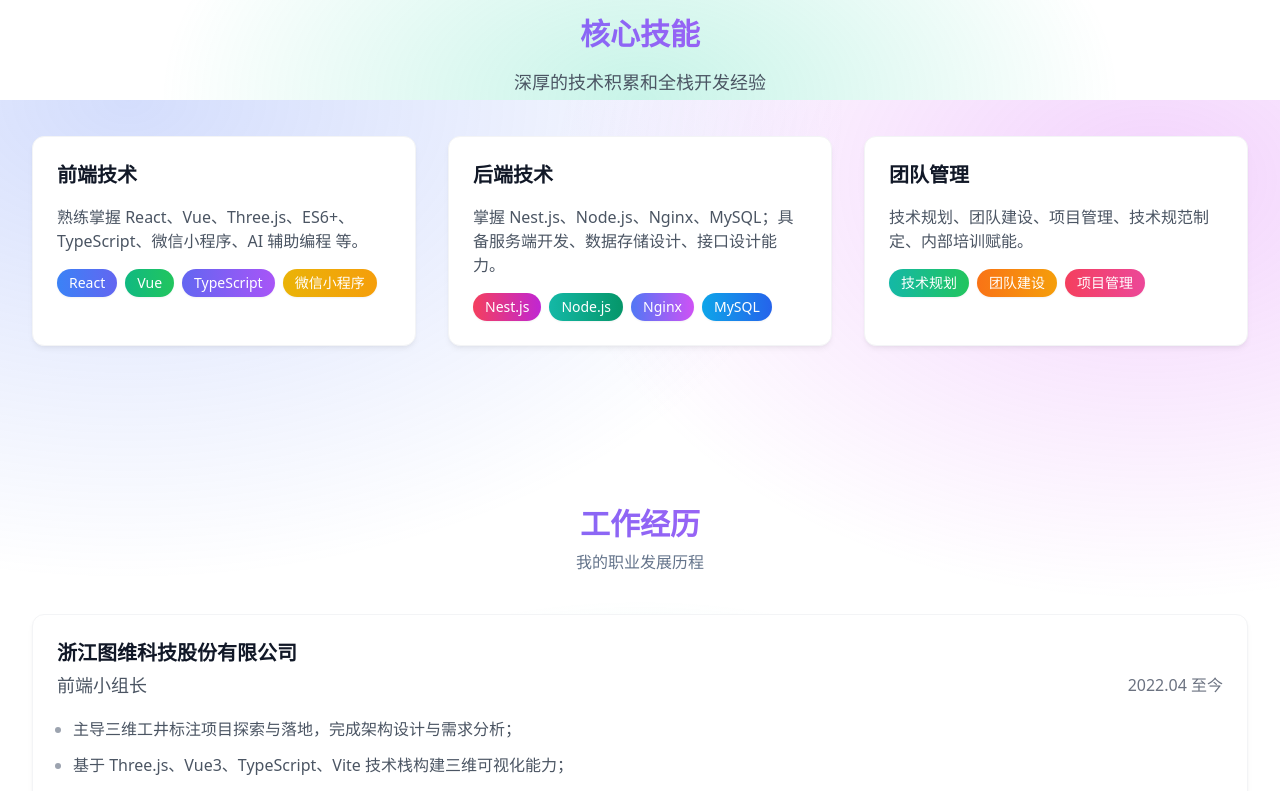
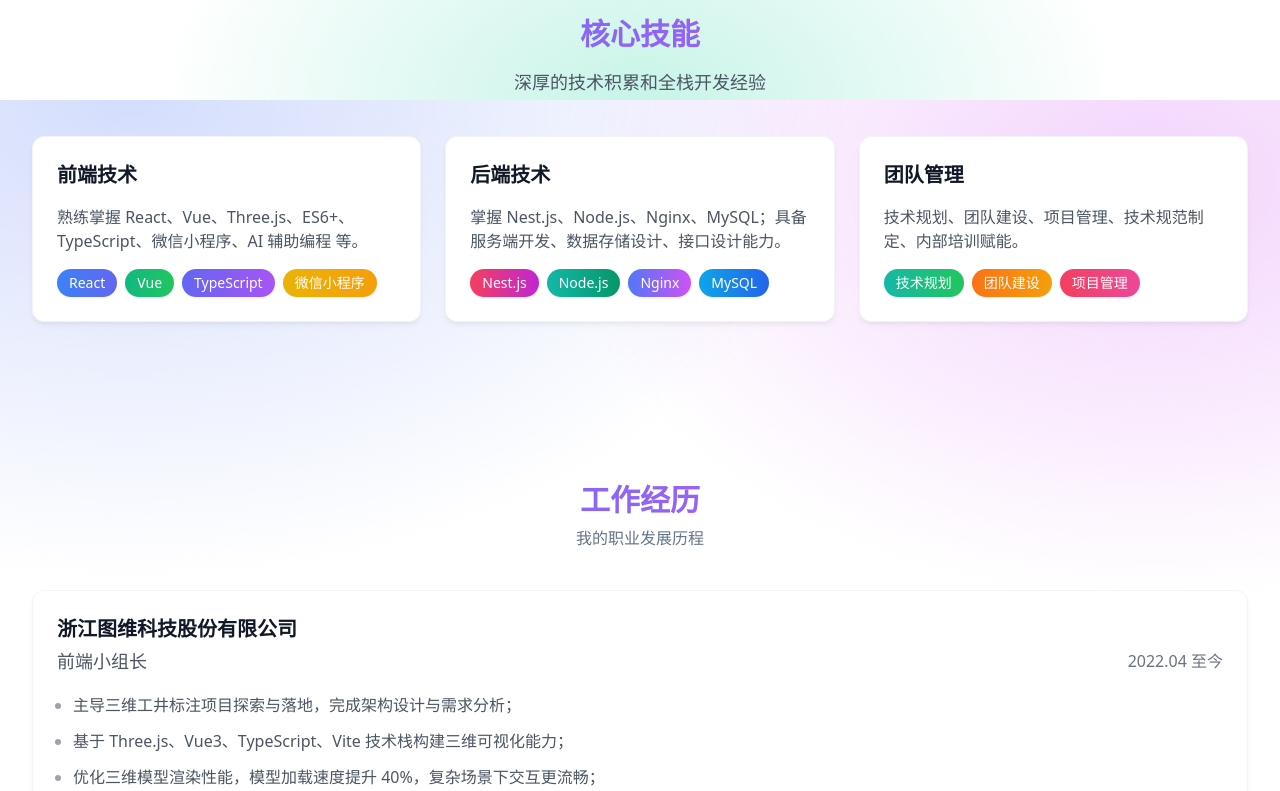
Before and after one commit to dmljc/resume, a React (Vite) app: page / in a window 1280 px wide. Shown: the part 700-1491 px from the top of the page. Built offline with nearby package versions, Linux system fonts and the light colour scheme.

Commit message:
style(components): 移除重复的 gap 类并保持响应式布局

```diff
--- a/src/components/sections/ContactGrid.jsx
+++ b/src/components/sections/ContactGrid.jsx
@@ -36,7 +36,7 @@ export default function ContactGrid(){
           <h2 className="text-2xl sm:text-3xl font-bold gradient-brand">{t("contact.title")}</h2>
           <p className="mt-2 text-sm sm:text-base text-muted-foreground">{t("contact.subtitle")}</p>
         </div>
-        <div className="mt-8 sm:mt-10 grid gap-6 sm:gap-8 sm:grid-cols-2 lg:grid-cols-3 items-stretch">
+        <div className="mt-8 sm:mt-10 grid gap-6 sm:grid-cols-2 lg:grid-cols-3 items-stretch">
           {contacts.map((c) => (
             <Card key={c.desc} className="text-card-foreground shadow-black/5 bg-card rounded-lg shadow-md transform transition-all duration-300 hover:shadow-xl hover:-translate-y-1 border border-gray-100 dark:border-gray-700 h-full flex flex-col">
               <CardHeader className="pb-4 text-center">
--- a/src/components/sections/CoreSkills.jsx
+++ b/src/components/sections/CoreSkills.jsx
@@ -43,7 +43,7 @@ export default function CoreSkills(){
           <h2 className="text-2xl sm:text-3xl font-bold gradient-brand">{t("skills.title")}</h2>
           <p className="mt-4 text-sm sm:text-lg text-gray-600 dark:text-gray-300">{t("skills.subtitle")}</p>
         </div>
-        <div className="mt-8 sm:mt-10 grid gap-6 sm:gap-8 sm:grid-cols-2 lg:grid-cols-3">
+        <div className="mt-8 sm:mt-10 grid gap-6 sm:grid-cols-2 lg:grid-cols-3">
           {skills.map((s)=> (
             <Card key={s.titleKey} className="text-card-foreground shadow-black/5 bg-card rounded-lg shadow-md transform transition-all duration-300 hover:shadow-xl hover:-translate-y-1 border border-gray-100 dark:border-gray-700">
               <CardHeader>
```
